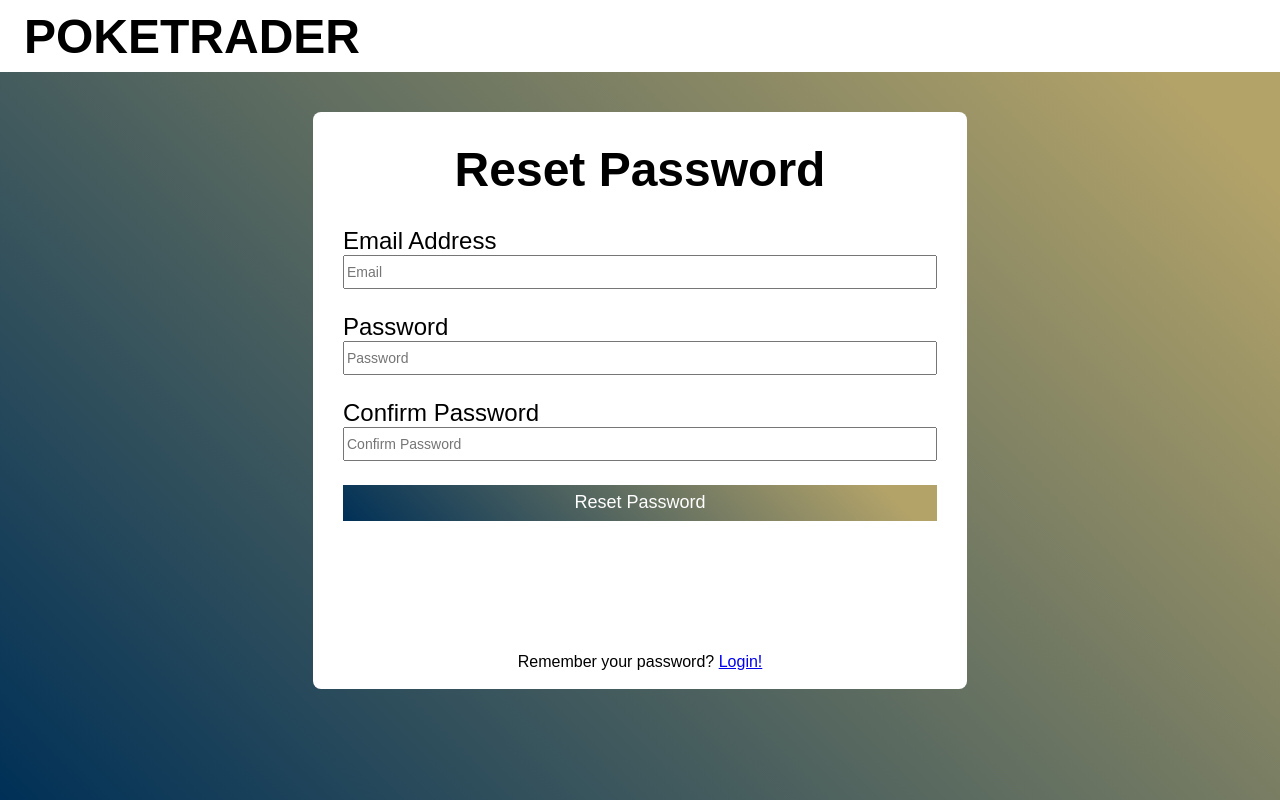
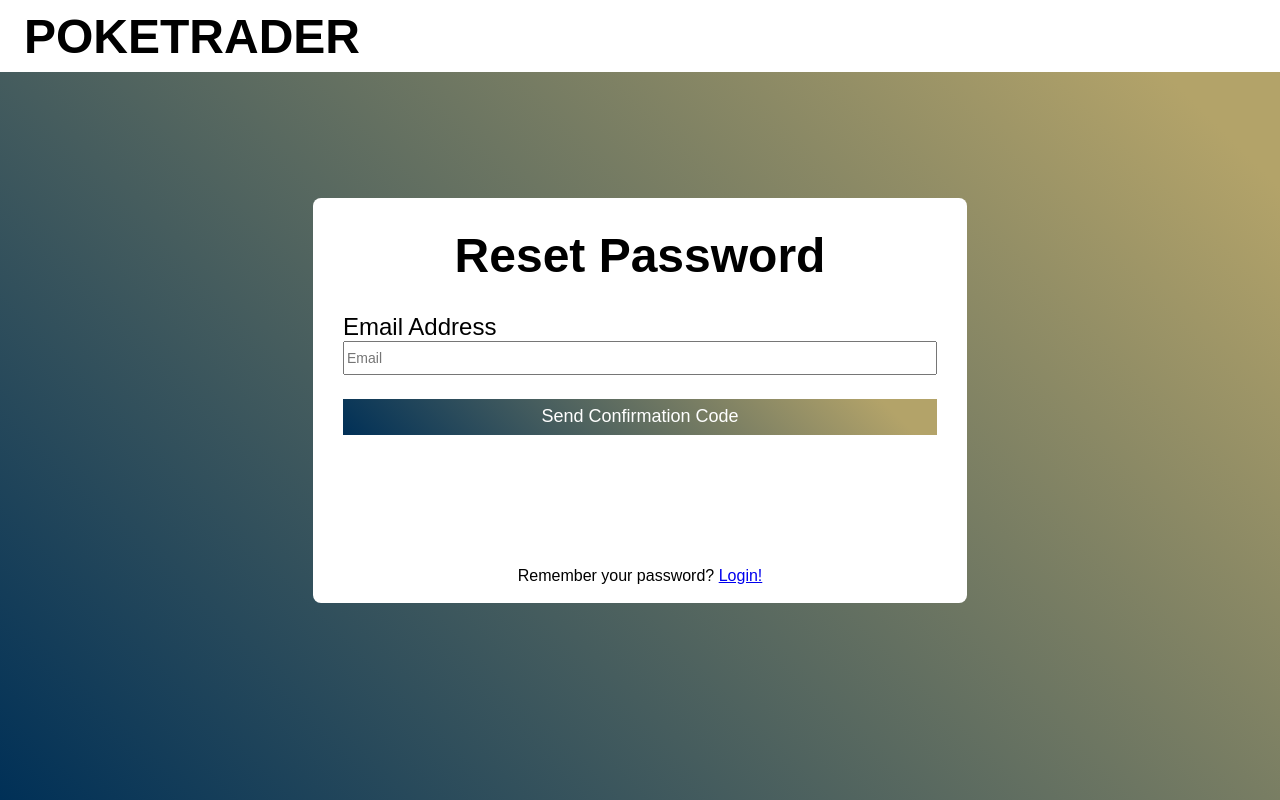
Before and after one commit to Bossixd/cs2340-poketrade, a Django app: page /auths/reset/ in a window 1280 px wide. Run offline with Django 5.2, Linux system fonts and the light colour scheme; parts of the project's set-up code (start-up, migrations or seed data) failed here and were passed over.

Commit message:
reset password send confirmation code to email

```diff
--- a/auths/templates/auths/reset.html
+++ b/auths/templates/auths/reset.html
@@ -5,6 +5,8 @@
 {% block content %}
 <div style="width: 100%; height: 100%; display: flex; justify-content: center; align-items: center">
     <div style="background: white; padding: 18px; border-radius: 8px;">
+        {% if not request.session.reset_email %}
+        <!-- First step: Email submission -->
         <form action="{% url 'auths:reset' %}" method="post">
             {% csrf_token %}
             <div style="padding-top: 12px; padding-bottom: 18px; font-size: 48px; font-weight: bold; width: 100%; display: flex; justify-content: center;">Reset Password</div>
@@ -16,20 +18,38 @@
                         <p style="color: red; font-size: 14px;">{{ error }}</p>
                     {% endif %}
                 </div>
+                <input type="submit" value="Send Confirmation Code" style="font-size: 18px; color: white; background: rgb(179,163,105); border: 0; height: 36px; background: linear-gradient(225deg, rgba(179,163,105,1) 9%, rgba(0,48,87,1) 100%);">
+            </div>
+        </form>
+        {% else %}
+        <!-- Second step: Code and password submission -->
+        <form action="{% url 'auths:reset' %}" method="post">
+            {% csrf_token %}
+            <div style="padding-top: 12px; padding-bottom: 18px; font-size: 48px; font-weight: bold; width: 100%; display: flex; justify-content: center;">Confirm Reset</div>
+            <p style="text-align: center; font-size: 16px; margin-bottom: 24px;">
+                We've sent a 6-digit confirmation code to {{ request.session.reset_email }}
+            </p>
+            <div style="display: flex; flex-direction: column; padding: 12px; gap: 24px; font-size: 24px;">
                 <div style="display: flex; flex-direction: column;">
-                    Password
+                    Confirmation Code
+                    <input type="text" name="confirmation_code" id="confirmation_code" placeholder="Enter 6-digit code" size="70" style="line-height: 2em; font-size: 14px;">
+                </div>
+                <div style="display: flex; flex-direction: column;">
+                    New Password
                     <input type="password" name="password" id="password" placeholder="Password" size="70" style="line-height: 2em; font-size: 14px;">
                 </div>
                 <div style="display: flex; flex-direction: column;">
-                    Confirm Password
+                    Confirm New Password
                     <input type="password" name="confirm_password" id="confirm_password" placeholder="Confirm Password" size="70" style="line-height: 2em; font-size: 14px;">
-                    {% if error_type == "password" %}
+                    {% if error %}
                         <p style="color: red; font-size: 14px;">{{ error }}</p>
                     {% endif %}
                 </div>
                 <input type="submit" value="Reset Password" style="font-size: 18px; color: white; background: rgb(179,163,105); border: 0; height: 36px; background: linear-gradient(225deg, rgba(179,163,105,1) 9%, rgba(0,48,87,1) 100%);">
             </div>
         </form>
+        {% endif %}
+
         <div style="height: 120px"></div>
         <div style="width: 100%; display: flex; justify-content: center;">
             Remember your password?&nbsp;<a href="{% url 'auths:login' %}">Login!</a>
--- a/auths/views.py
+++ b/auths/views.py
@@ -8,12 +8,16 @@ from django.contrib.auth.models import auth
 from django.core.validators import validate_email
 from django.contrib.auth.password_validation import validate_password
 from django.contrib.auth.hashers import make_password
+from django.core.mail import send_mail
+from django.conf import settings
+
 
 from django.contrib.auth.models import User
 from accounts.models import Profile, ProfileCards
 from pokemon.models import Card
 
 import random
+import string
 
 
 def register(request):
@@ -132,35 +136,90 @@ def logout(request):
     # Redirect to hub page instead of homepage
     return redirect("/pokehub/hub?page=1")
 
+def generate_confirmation_code(length=6):
+    """Generate a random confirmation code"""
+    return ''.join(random.choices(string.digits, k=length))
 
 def reset(request):
     if request.method == "GET":
+        email = request.session.get('reset_email')
+        if email:
+            return render(request, 'auths/reset_confirm.html', {'email': email})
         return render(request, 'auths/reset.html')
+
     elif request.method == "POST":
+        if 'email' in request.POST and 'password' not in request.POST:
+            email = request.POST["email"]
 
-        if not User.objects.filter(email=request.POST["email"]).exists():
-            return render(request, 'auths/reset.html', {
-                "error_type": "email",
-                "error": "Email does not exist!"
+            if not User.objects.filter(email=email).exists():
+                return render(request, 'auths/reset.html', {
+                    "error_type": "email",
+                    "error": "Email does not exist!"
+                })
+
+            confirmation_code = generate_confirmation_code()
+            request.session['reset_code'] = confirmation_code
+            request.session['reset_email'] = email
+            request.session['reset_code_attempts'] = 0
+
+            send_mail(
+                'Password Reset Confirmation',
+                f'Your confirmation code is: {confirmation_code}',
+                settings.DEFAULT_FROM_EMAIL,
+                [email],
+                fail_silently=False,
+            )
+
+            return render(request, 'auths/reset_confirm.html', {'email': email})
+
+        elif 'confirmation_code' in request.POST and 'password' in request.POST:
+            email = request.session.get('reset_email')
+            stored_code = request.session.get('reset_code')
+            submitted_code = request.POST.get('confirmation_code')
+
+            if not email or not stored_code or submitted_code != stored_code:
+                attempts = request.session.get('reset_code_attempts', 0) + 1
+                request.session['reset_code_attempts'] = attempts
+
+                if attempts >= 3:
+                    # Clear session after too many attempts
+                    del request.session['reset_code']
+                    del request.session['reset_email']
+                    del request.session['reset_code_attempts']
+                    return render(request, 'auths/reset.html', {
+                        "error": "Too many failed attempts. Please start over."
+                    })
+
+                return render(request, 'auths/reset_confirm.html', {
+                    'email': email,
+                    'error': 'Invalid confirmation code. Please try again.'
+                })
+
+            if request.POST["password"] != request.POST.get("confirm_password", ""):
+                return render(request, 'auths/reset_confirm.html', {
+                    'email': email,
+                    'error': "Passwords do not match!"
+                })
+
+            try:
+                validate_password(request.POST["password"])
+            except Exception as e:
+                return render(request, 'auths/reset_confirm.html', {
+                    'email': email,
+                    'error': "Password is not strong enough!"
+                })
+
+            User.objects.filter(email=email).update(password=make_password(request.POST["password"]))
+
+            del request.session['reset_code']
+            del request.session['reset_email']
+            del request.session['reset_code_attempts']
+
+            return render(request, 'auths/login.html', {
+                'success': 'Your password has been reset successfully. Please login with your new password.'
             })
 
-        if request.POST["password"] != request.POST["confirm_password"]:
-            return render(request, 'auths/reset.html', {
-                "error_type": "password",
-                "error": "Passwords do not match!"
-            })
-
-        try:
-            validate_password(request.POST["password"])
-        except:
-            return render(request, 'auths/reset.html', {
-                "error_type": "password",
-                "error": "Password is not strong enough!"
-            })
-
-        User.objects.filter(email=request.POST["email"]).update(password=make_password(request.POST["password"]))
-
-        return render(request, 'auths/login.html')
+    return render(request, 'auths/reset.html')
 
 
 def admin_login(request):
```
Also changed, not shown: auths/templates/auths/reset_confirm.html (added, +115 -0 lines), poketrader/settings.py (+8 -0 lines), accounts/migrations/0003_usercard_profile_cards.py (added), accounts/migrations/0004_alter_usercard_options_and_more.py (added), accounts/migrations/0005_delete_usercard.py (added), db.sqlite3.
